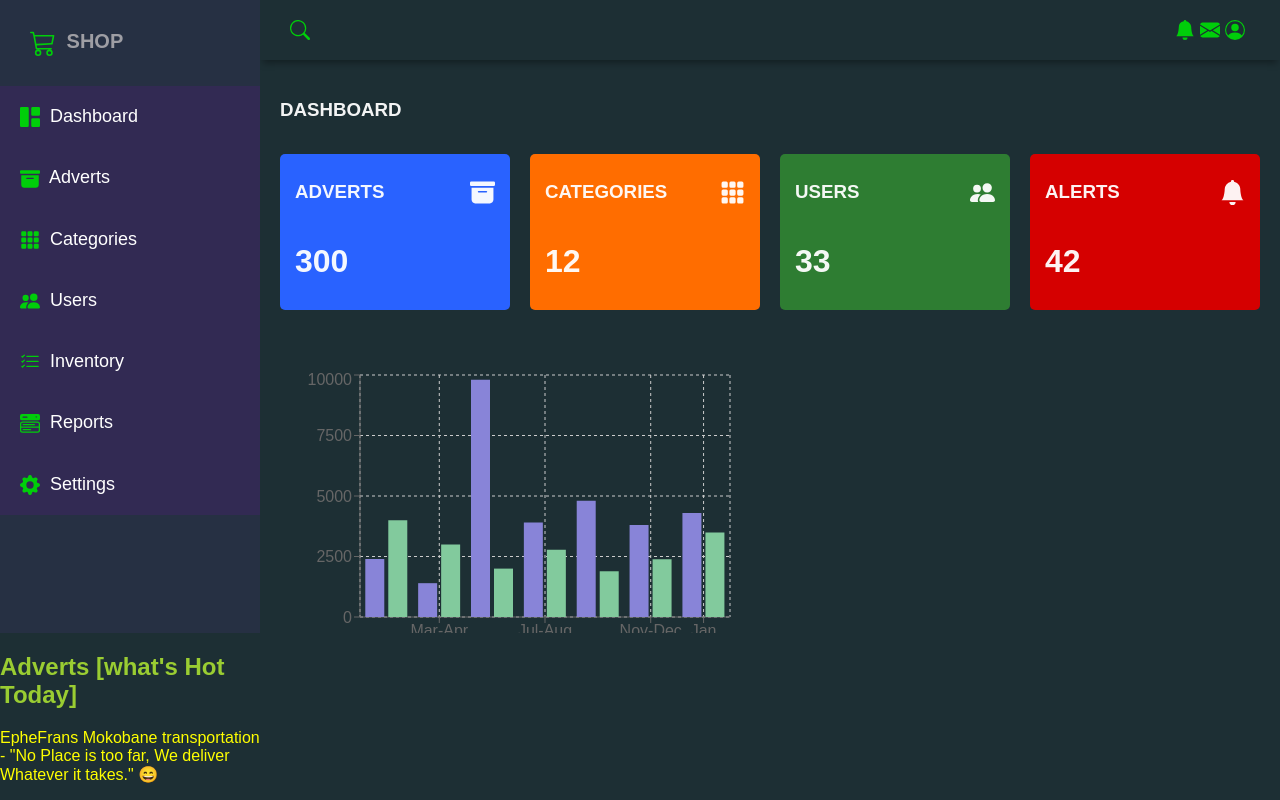
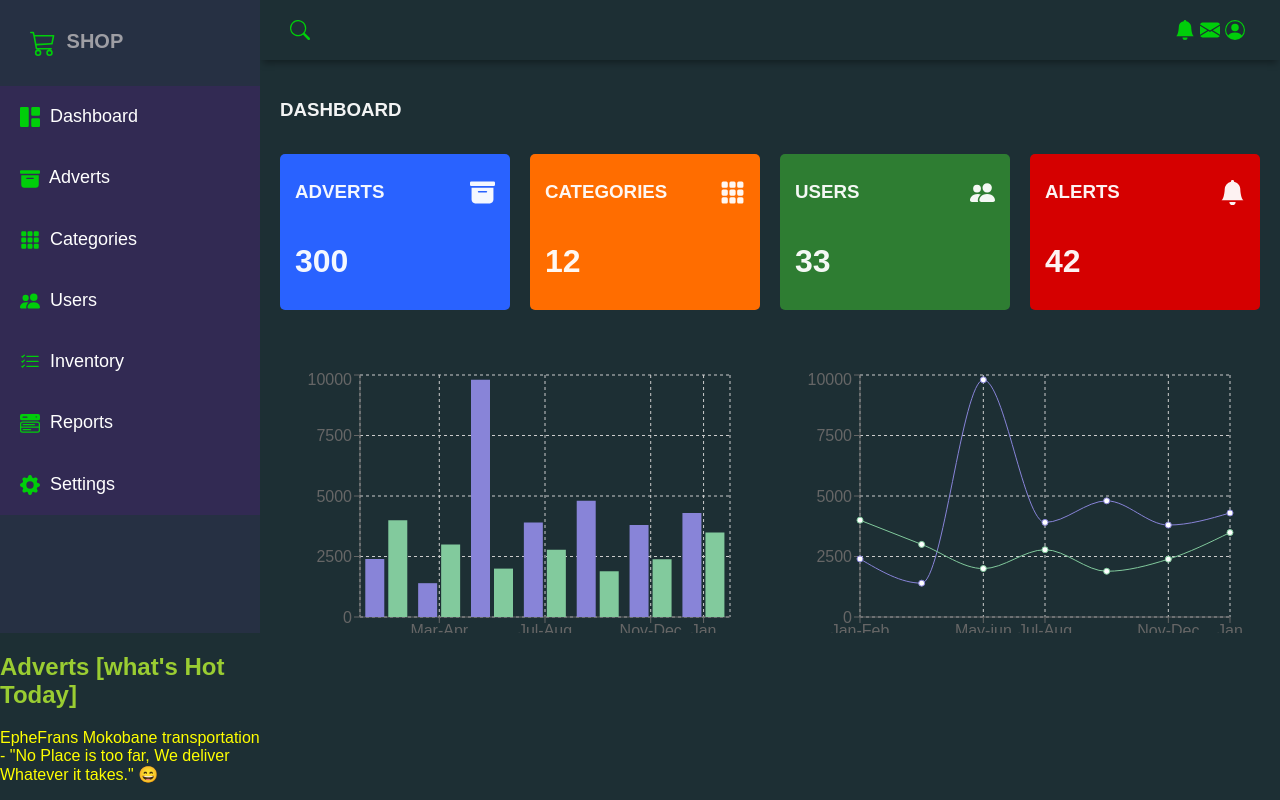
Before and after one commit to middas123/Admindashboard, a React (Vite) app in the folder sociopediaADMINBOARD/: page / in a window 1280 px wide. Built offline with nearby package versions, Linux system fonts and the light colour scheme.

Commit message:
second commit

```diff
--- a/sociopediaADMINBOARD/src/Home.jsx
+++ b/sociopediaADMINBOARD/src/Home.jsx
@@ -114,7 +114,27 @@ function Home() {
                 </BarChart>
             </ResponsiveContainer>
 
-
+            <ResponsiveContainer width="100%" height="100%">
+                <LineChart
+                width={500}
+                height={300}
+                data={data}
+                margin={{
+                    top: 5,
+                    right: 30,
+                    left: 20,
+                    bottom: 5,
+                }}
+                >
+                <CartesianGrid strokeDasharray="3 3" />
+                <XAxis dataKey="name" />
+                <YAxis />
+                <Tooltip />
+                <Legend />
+                <Line type="monotone" dataKey="pv" stroke="#8884d8" activeDot={{ r: 8 }} />
+                <Line type="monotone" dataKey="uv" stroke="#82ca9d" />
+                </LineChart>
+            </ResponsiveContainer>
 
         </div>
     </main>
```
